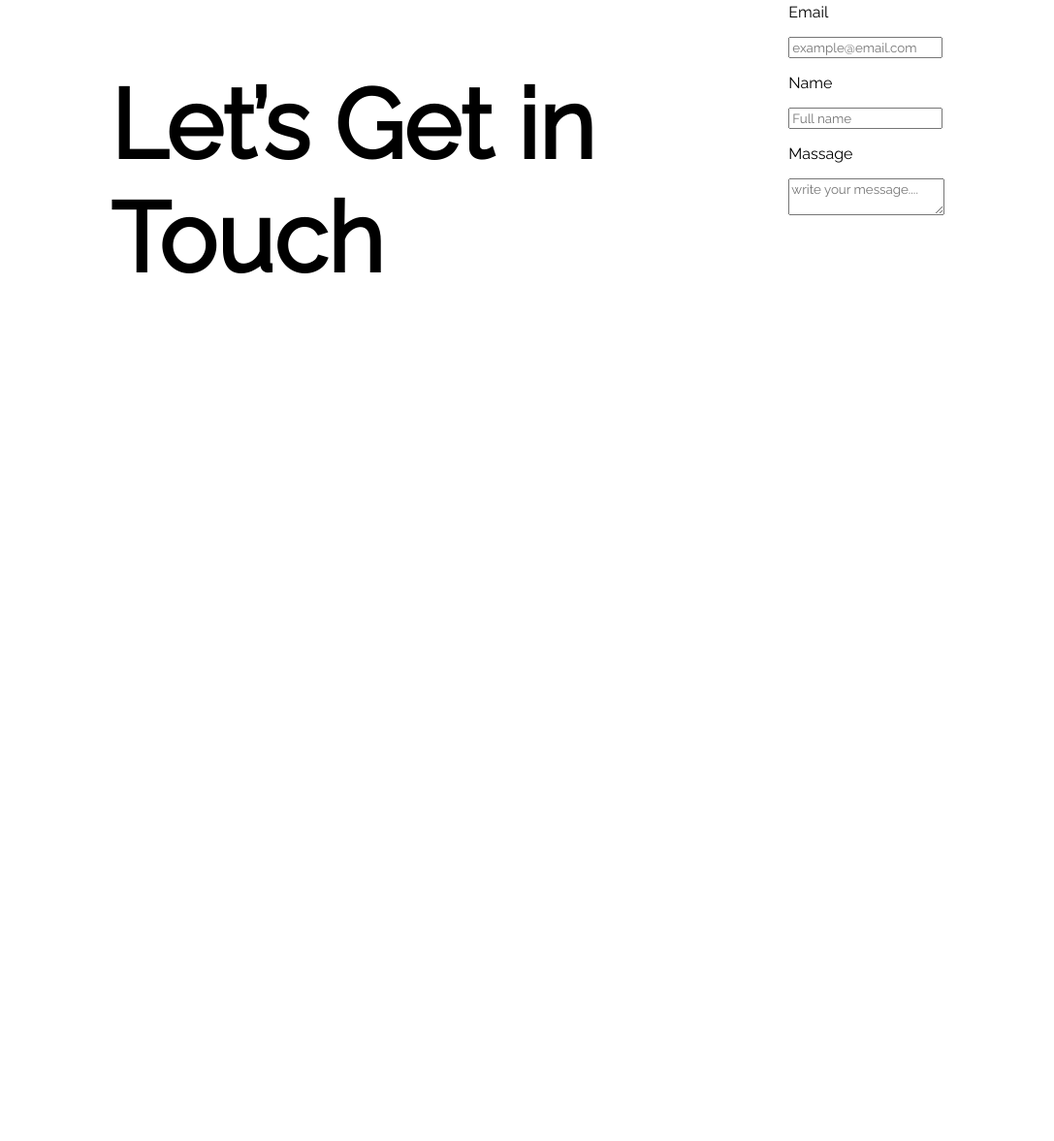
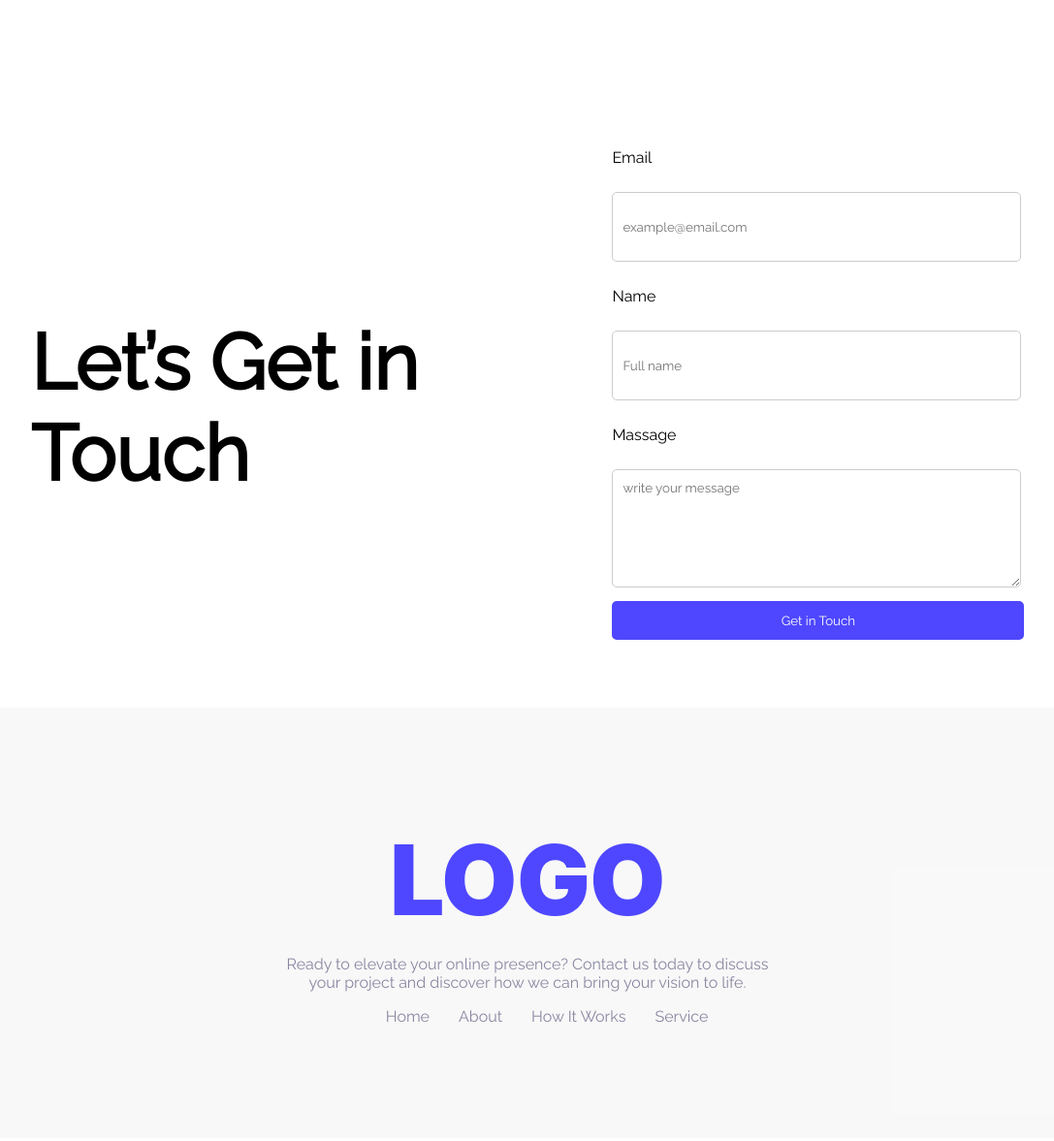
Before and after one commit to MdRifadulHaqueLimon/Assinment-01-B12, a plain HTML site: page index.html in a window 1280 px wide. Shown: the part 2154-3331 px from the top of the page at 97% size, without its empty margins (96-1183 px from the left). Before the commit the page ends 2549 px from the top, so only its background shows below. Drawn offline with Linux system fonts and the light colour scheme.

Commit message:
footer added

```diff
--- a/index.html
+++ b/index.html
@@ -139,7 +139,7 @@
                     <h1 class="from-h">Let’s Get in <br> Touch</h1>
                 </div>
                 <!-- form -->
-                <div>
+                <div class="form">
                     <form>
                         <p>Email</p>
                         <input type="email" placeholder="example@email.com">
@@ -148,7 +148,10 @@
                         <input type="text" placeholder="Full name">
                         <br>
                         <p>Massage</p>
-                        <textarea placeholder="write your message...."></textarea>
+                        <textarea placeholder="write your message"></textarea>
+                        <br>
+                        <button class="btn">Get in Touch</button>
+                        <!-- <input type="text" placeholder="write your message"> -->
                     </form>
                 </div>
             </div>
@@ -156,6 +159,23 @@
 
 
     </div>
+    <!-- footer -->
+    <footer>
+
+        <div>
+            <h1 class="logo">LOGO</h1>
+            <p class="ps">Ready to elevate your online presence? Contact us today to discuss <br> your project and
+                discover how we
+                can
+                bring your vision to life.</p>
+            <ul class="footers">
+                <li><a href="https://www.facebook.com/limon.khan.79739" target="_blank">Home</a></li>
+                <li><a href="https://github.com/MdRifadulHaqueLimon?tab=repositories" target="_blank">About</a></li>
+                <li><a href="https://youtu.be/_xc0iJwswQ8?si=M8Y6sbDB9x0Sv2Uw" target="_blank">How It Works</a></li>
+                <li><a href="https://youtu.be/_xc0iJwswQ8?si=HG8IGGMGvCH8IvG6" target="_blank">Service</a></li>
+            </ul>
+        </div>
+    </footer>
 
 
 
--- a/style.css
+++ b/style.css
@@ -247,7 +247,7 @@
     margin-left: 25px;
 }
 
-
+/* let's get in touch */
 .main-from {
     display: flex;
     justify-content: center;
@@ -255,7 +255,94 @@
 }
 
 .from-h {
-    font-size: 100px;
+    font-size: 80px;
     font-style: bold;
     font-weight: 900;
+    margin-top: 340px;
+
 }
+
+form {
+    padding-top: 150px;
+}
+
+.from p {
+    font-size: 15px;
+    color: black;
+}
+
+form>input {
+    width: 400px;
+    height: 50px;
+    padding: 10px;
+    margin: 10px 0;
+    border-radius: 5px;
+    border: 1px solid #ccc;
+}
+
+form>textarea {
+    width: 400px;
+    height: 100px;
+    padding: 10px;
+    margin: 10px 0;
+    border-radius: 5px;
+    border: 1px solid #ccc;
+}
+
+.btn {
+    background: rgb(78, 71, 255);
+    color: white;
+    padding: 10px;
+    width: 425px;
+    border: 2px solid rgb(78, 71, 255);
+    border-radius: 5px;
+    margin-bottom: 70px;
+
+}
+
+.btn:hover {
+    background-color: rgba(133, 133, 133, 0.555);
+    border: 2px solid rgba(133, 133, 133, 0.555);
+    box-shadow: 3px 2px 10px rgba(0, 0, 0, 0.678);
+    transition: all 0.30s ease-in-out;
+    color: #000;
+}
+
+.footers {
+    display: flex;
+    gap: 30px;
+    justify-content: center;
+}
+
+.footers li {
+    text-decoration: none;
+    list-style: none;
+
+}
+
+.footers li>a {
+    text-decoration: none;
+    color: rgb(137, 135, 161);
+
+}
+
+footer {
+    text-align: center;
+    margin-bottom: 50px;
+    padding-top: 50px;
+    background-color: rgba(245, 245, 245, 0.644);
+    padding-bottom: 100px;
+}
+
+.logo {
+    font-size: 100px;
+    color: rgb(78, 71, 255);
+    font-weight: 900;
+    font-style: bold;
+    font-family: Inter, 'Gill Sans', 'Gill Sans MT', Calibri, 'Trebuchet MS', sans-serif;
+}
+
+.ps {
+    color: rgb(137, 135, 161);
+    margin-top: -50px;
+}
```
